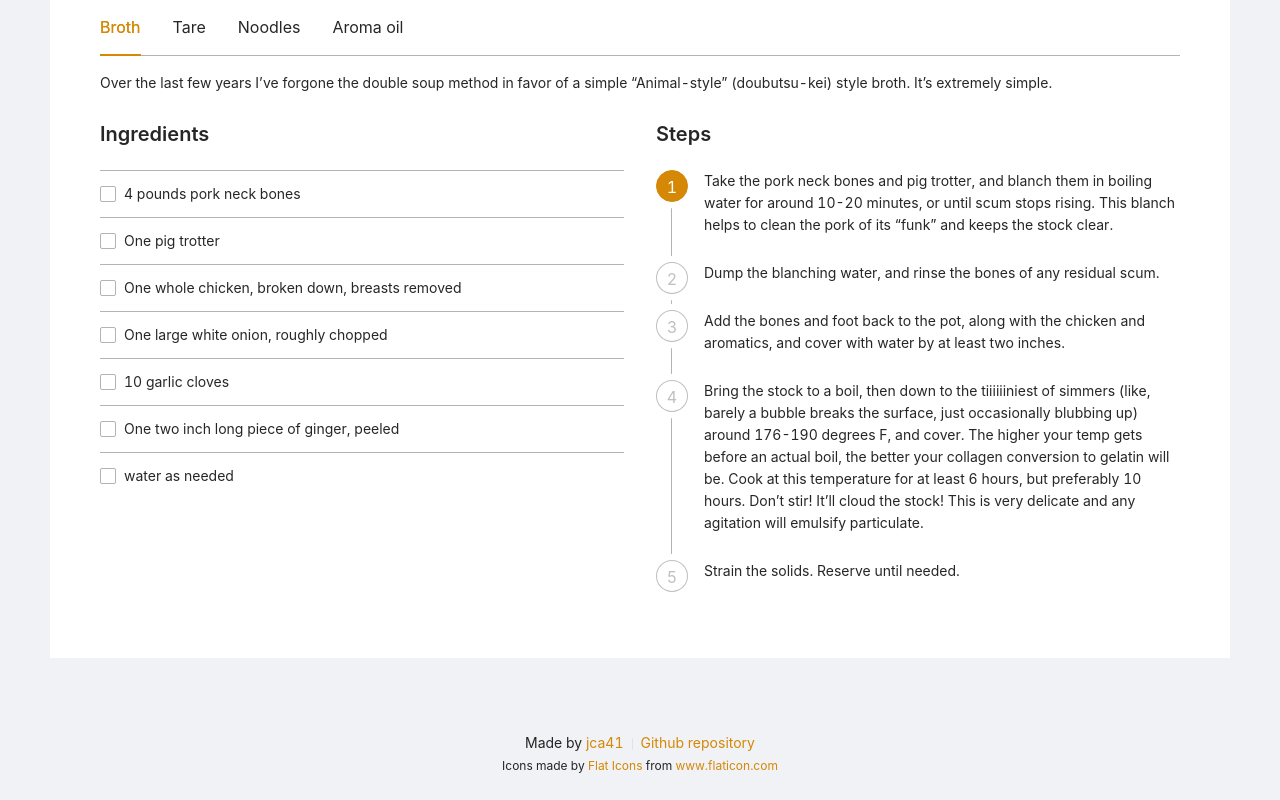
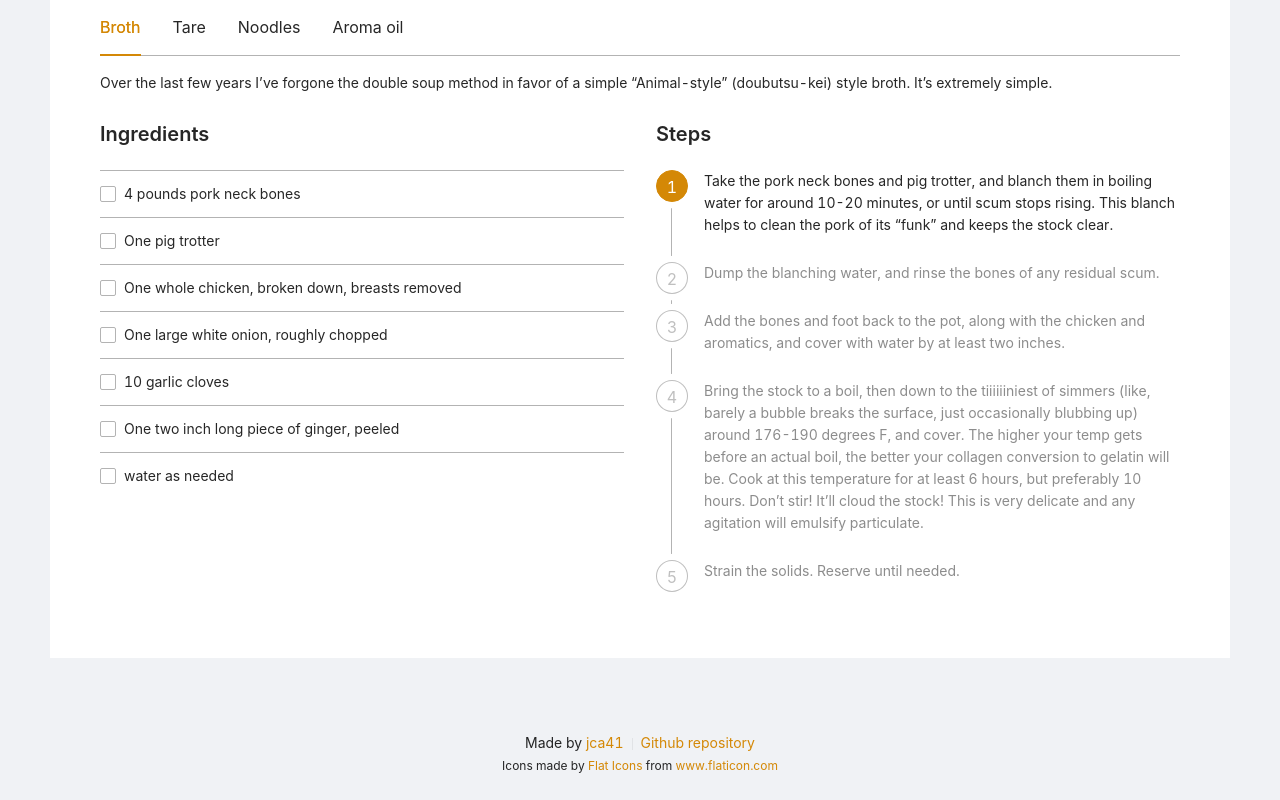
Before and after one commit to jca41/rramen, a Next.js app: page /recipes/miso-ramen in a window 1280 px wide. Shown: the part 986-1786 px from the top of the page. Built offline with nearby package versions, Linux system fonts and the light colour scheme.

Commit message:
add react markdown to steps

```diff
--- a/components/recipe.js
+++ b/components/recipe.js
@@ -1,4 +1,4 @@
-import { Typography, Tag, Divider } from 'antd';
+import { Typography, Divider } from 'antd';
 import ReactMarkdown from 'react-markdown';
 import Instructions from './instructions';
 import ImageCarousel from './image-carousel';
--- a/components/steps.js
+++ b/components/steps.js
@@ -1,8 +1,9 @@
 import { Fragment, useState } from 'react';
 import { Steps, Typography } from 'antd';
+import ReactMarkdown from 'react-markdown';
 
 const { Step } = Steps;
-const { Title, Paragraph } = Typography;
+const { Title } = Typography;
 
 const StepsComponent = ({ data = [] }) => {
   const [current, setCurrent] = useState(0);
@@ -14,7 +15,7 @@ const StepsComponent = ({ data = [] }) => {
       </Title>
       <Steps direction="vertical" current={current} onChange={setCurrent}>
         {data.map((i) => (
-          <Step key={i} description={<Paragraph>{i}</Paragraph>} />
+          <Step key={i} description={<ReactMarkdown source={i} />} />
         ))}
       </Steps>
     </Fragment>
```
